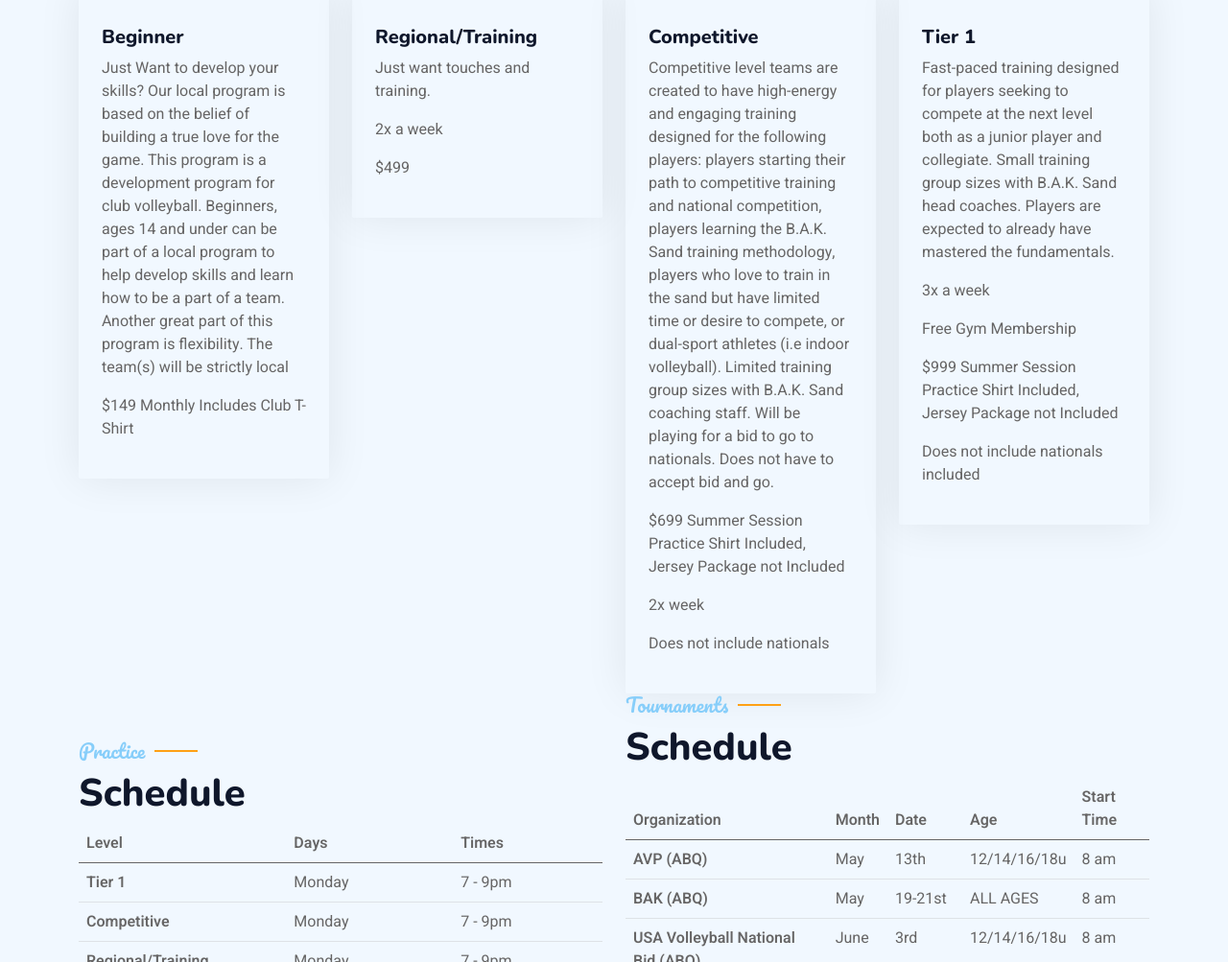
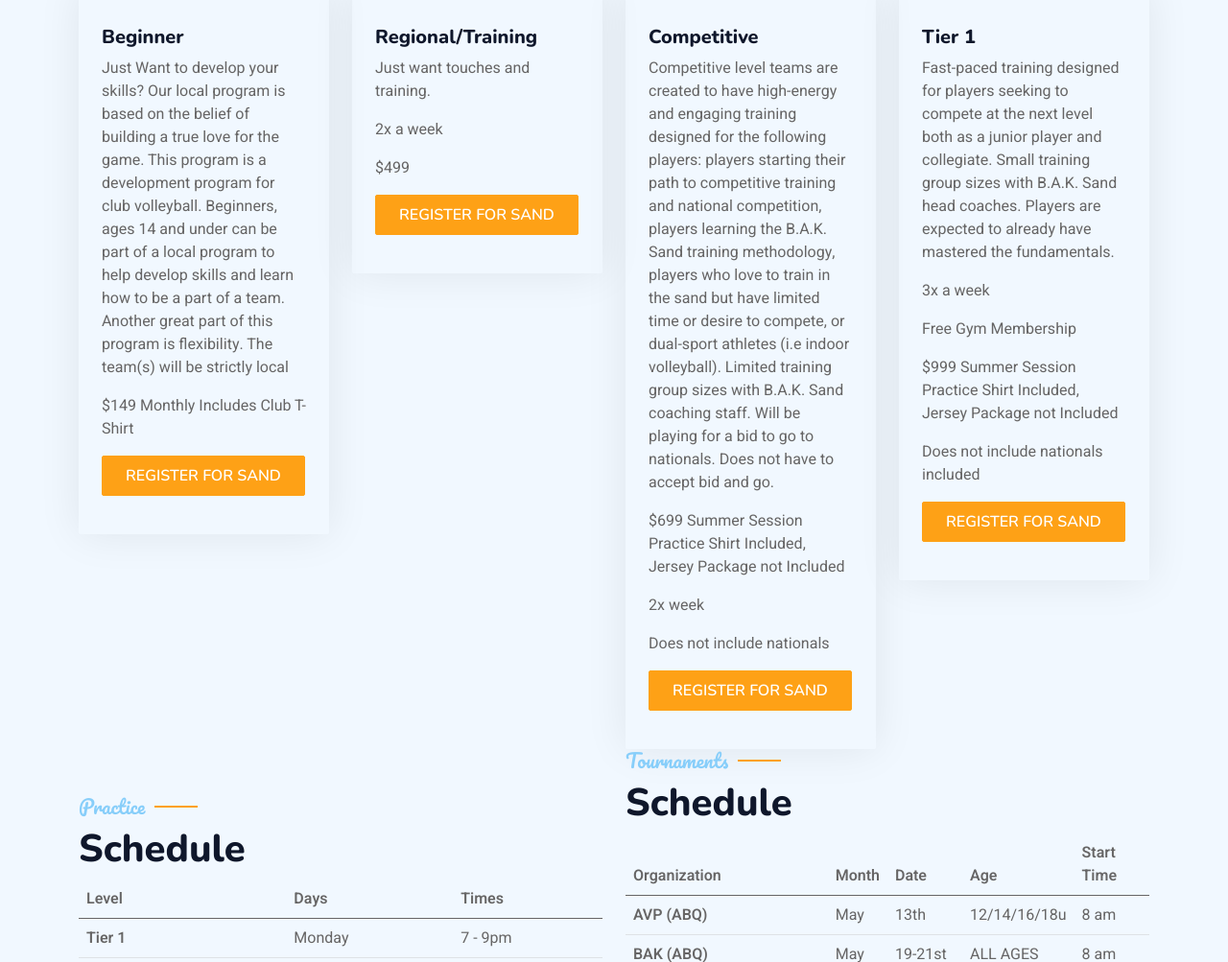
Before and after one commit to bryanklein2011/BAKsand, a plain HTML site: page Sand.html in a window 1280 px wide. Shown: the part 1842-2845 px from the top of the page at 96% size. Drawn offline with nearby package versions, Linux system fonts and the light colour scheme.

Commit message:
full site

```diff
--- a/Sand.html
+++ b/Sand.html
@@ -182,6 +182,7 @@
                                     14 and under can be part of a local program to help develop skills and learn how to be a part
                                     of a team. Another great part of this program is flexibility. The team(s) will be strictly local</p>
                                    <p> $149 Monthly Includes Club T-Shirt</p>
+                               <p> <a href="https://premierathletes.volleyballlife.com/tournament/9375" class="btn btn-primary py-2 px-4"> Register for Sand </a></p>
                             </div>
                         </div>
                     </div>
@@ -193,6 +194,7 @@
                                 <p>Just want touches and training.</p>
                                 <p>2x a week</p>
                                 <p>$499</p>
+                                <p> <a href="https://premierathletes.volleyballlife.com/tournament/9375" class="btn btn-primary py-2 px-4"> Register for Sand </a></p>
 
                             </div>
                         </div>
@@ -211,6 +213,7 @@
                                    <p>$699 Summer Session Practice Shirt Included, Jersey Package not Included</p>
                                 <p>2x week</p>
                                 <p> Does not include nationals</p>
+                                <p> <a href="https://premierathletes.volleyballlife.com/tournament/9375" class="btn btn-primary py-2 px-4"> Register for Sand </a></p>
                             </div>
                         </div>
                     </div>
@@ -226,6 +229,7 @@
                                   <p>Free Gym Membership</p>
                                   <p>  $999 Summer Session Practice Shirt Included, Jersey Package not Included</p>
                                 <p> Does not include nationals included</p>
+                                <p> <a href="https://premierathletes.volleyballlife.com/tournament/9375" class="btn btn-primary py-2 px-4"> Register for Sand </a></p>
                             </div>
                         </div>
                     </div>
```
